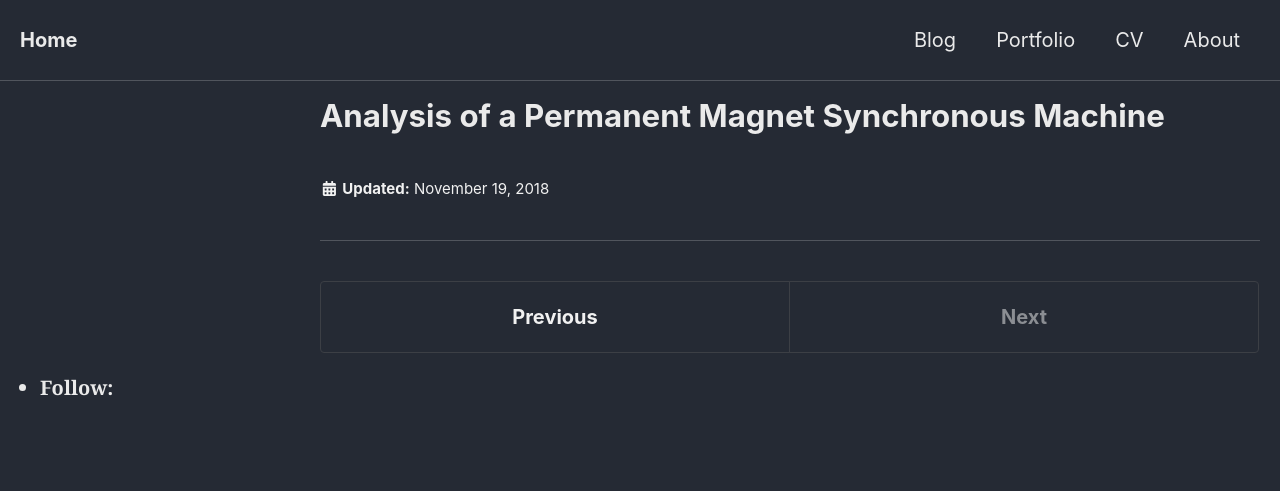
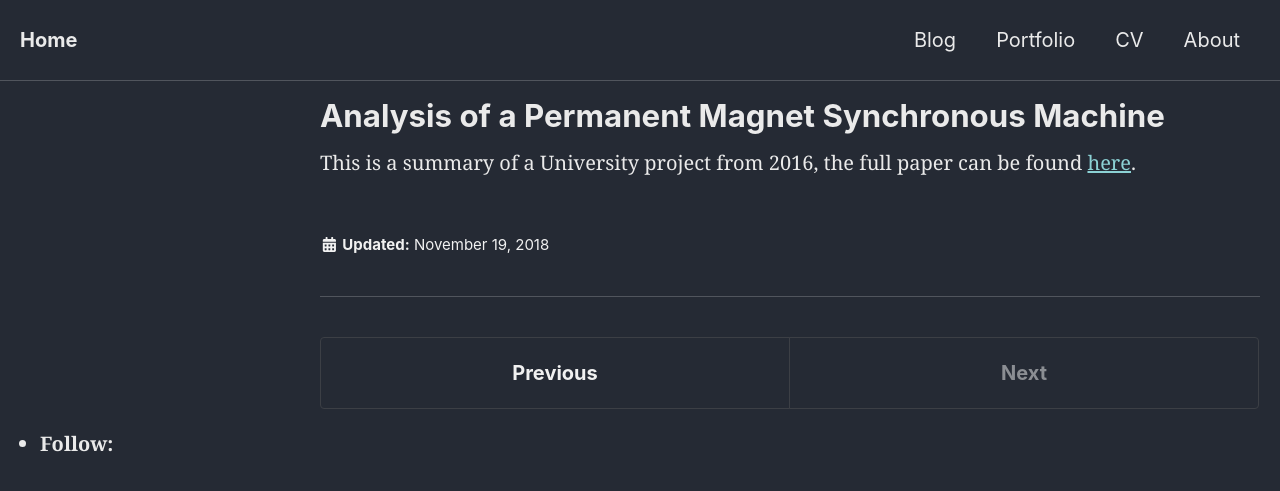
Before and after one commit to mdwcrft/mdwcrft.github.io, a Jekyll site: the page built from _portfolio/permanent-magnet-analysis.md, in a window 1280 px wide. Shown: the top 491 px of the page. Built offline with Jekyll 4.4.1, drawn with Linux system fonts in a browser that asks for light colours; cached includes are drawn as plain includes; nearby versions of some CDN libraries.

Commit message:
start magnet post

```diff
--- a/_portfolio/permanent-magnet-analysis.md
+++ b/_portfolio/permanent-magnet-analysis.md
@@ -5,3 +5,4 @@ collection: portfolio
 author_profile: false
 classes: wide
 ---
+This is a summary of a University project from 2016, the full paper can be found [here](assets/papers/analysis-permanent-magnet.pdf).
```
Also changed, not shown: 1 other file.
